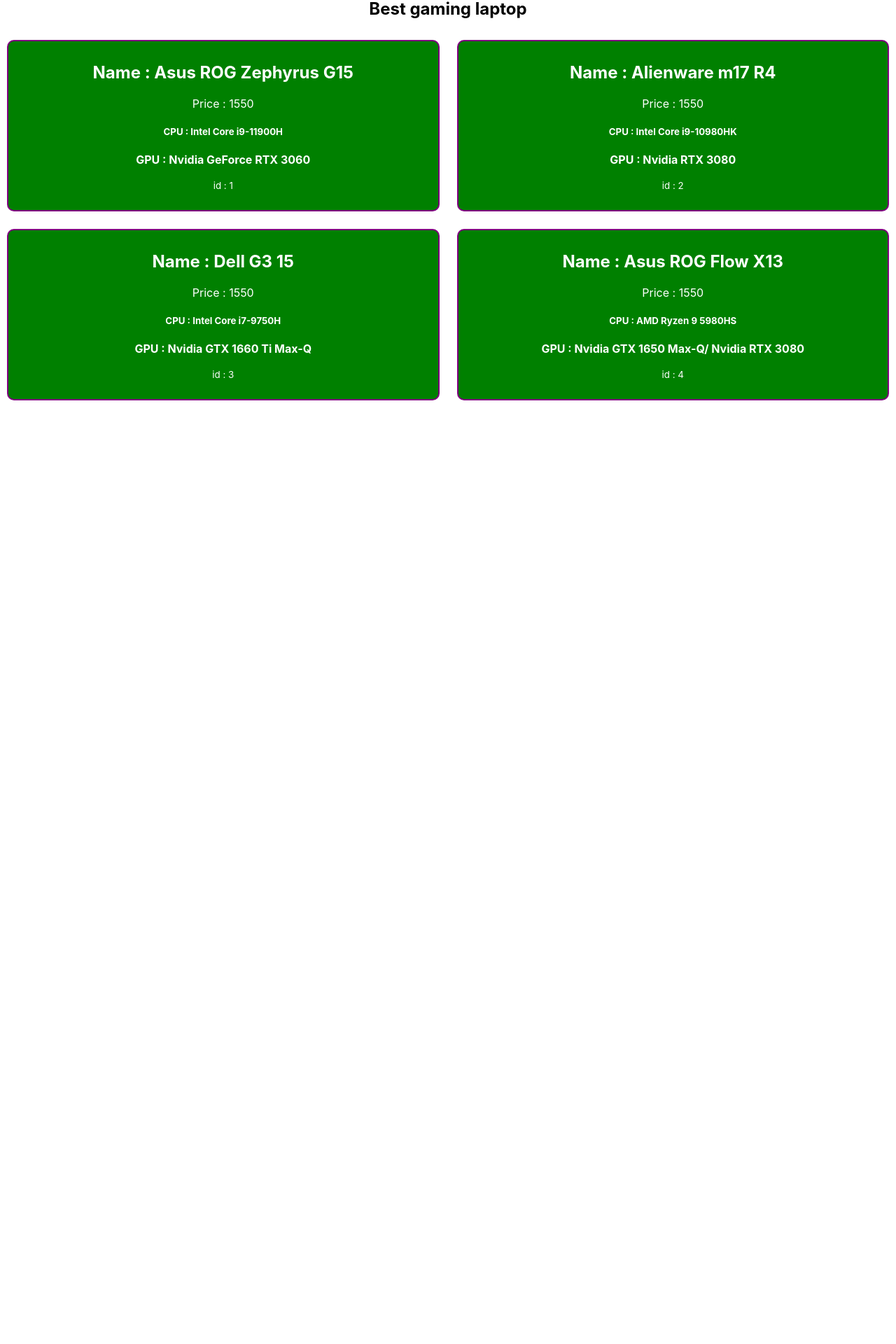
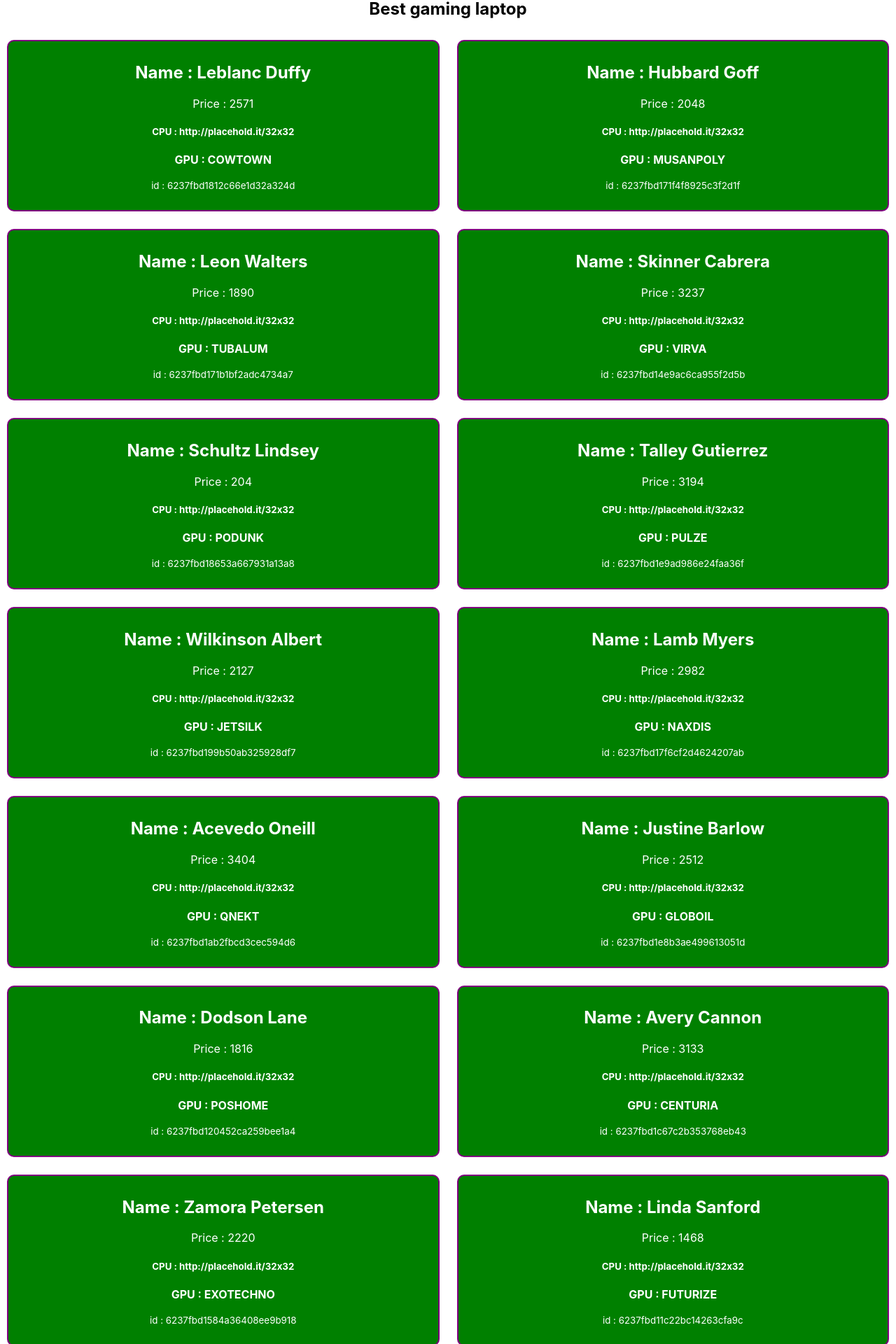
Before and after one commit to EmtiazHossainE2/milestone-8-react, a React (Create React App) app in the folder modules-data-storage/: page / in a window 1280 px wide. Shown: the part 71-1991 px from the top of the page at 70% size. Before the commit the page ends 800 px from the top, so only its background shows below. Built offline with nearby package versions, Linux system fonts and the light colour scheme.

Commit message:
data generator

```diff
--- /dev/null
+++ b/modules-data-storage/public/data.json
@@ -0,0 +1,100 @@
+[
+    {
+        "id": "6237fbd1812c66e1d32a324d",
+        "picture": "http://placehold.it/32x32",
+        "price": 2571,
+        "name": "Leblanc Duffy",
+        "company": "COWTOWN"
+    },
+    {
+        "id": "6237fbd171f4f8925c3f2d1f",
+        "picture": "http://placehold.it/32x32",
+        "price": 2048,
+        "name": "Hubbard Goff",
+        "company": "MUSANPOLY"
+    },
+    {
+        "id": "6237fbd171b1bf2adc4734a7",
+        "picture": "http://placehold.it/32x32",
+        "price": 1890,
+        "name": "Leon Walters",
+        "company": "TUBALUM"
+    },
+    {
+        "id": "6237fbd14e9ac6ca955f2d5b",
+        "picture": "http://placehold.it/32x32",
+        "price": 3237,
+        "name": "Skinner Cabrera",
+        "company": "VIRVA"
+    },
+    {
+        "id": "6237fbd18653a667931a13a8",
+        "picture": "http://placehold.it/32x32",
+        "price": 204,
+        "name": "Schultz Lindsey",
+        "company": "PODUNK"
+    },
+    {
+        "id": "6237fbd1e9ad986e24faa36f",
+        "picture": "http://placehold.it/32x32",
+        "price": 3194,
+        "name": "Talley Gutierrez",
+        "company": "PULZE"
+    },
+    {
+        "id": "6237fbd199b50ab325928df7",
+        "picture": "http://placehold.it/32x32",
+        "price": 2127,
+        "name": "Wilkinson Albert",
+        "company": "JETSILK"
+    },
+    {
+        "id": "6237fbd17f6cf2d4624207ab",
+        "picture": "http://placehold.it/32x32",
+        "price": 2982,
+        "name": "Lamb Myers",
+        "company": "NAXDIS"
+    },
+    {
+        "id": "6237fbd1ab2fbcd3cec594d6",
+        "picture": "http://placehold.it/32x32",
+        "price": 3404,
+        "name": "Acevedo Oneill",
+        "company": "QNEKT"
+    },
+    {
+        "id": "6237fbd1e8b3ae499613051d",
+        "picture": "http://placehold.it/32x32",
+        "price": 2512,
+        "name": "Justine Barlow",
+        "company": "GLOBOIL"
+    },
+    {
+        "id": "6237fbd120452ca259bee1a4",
+        "picture": "http://placehold.it/32x32",
+        "price": 1816,
+        "name": "Dodson Lane",
+        "company": "POSHOME"
+    },
+    {
+        "id": "6237fbd1c67c2b353768eb43",
+        "picture": "http://placehold.it/32x32",
+        "price": 3133,
+        "name": "Avery Cannon",
+        "company": "CENTURIA"
+    },
+    {
+        "id": "6237fbd1584a36408ee9b918",
+        "picture": "http://placehold.it/32x32",
+        "price": 2220,
+        "name": "Zamora Petersen",
+        "company": "EXOTECHNO"
+    },
+    {
+        "id": "6237fbd11c22bc14263cfa9c",
+        "picture": "http://placehold.it/32x32",
+        "price": 1468,
+        "name": "Linda Sanford",
+        "company": "FUTURIZE"
+    }
+]
--- a/modules-data-storage/src/components/Laptop/Laptop.js
+++ b/modules-data-storage/src/components/Laptop/Laptop.js
@@ -2,13 +2,13 @@
 import './Laptop.css'
 
 const Laptop = (props) => {
-    const { name, price, CPU, GPU, id } = props.laptop
+    const { name, price, picture, company, id } = props.laptop
     return (
         <div className='single-laptop'>
             <h2>Name : {name}</h2>
             <p>Price : {price}</p>
-            <h5>CPU : {CPU}</h5>
-            <strong>GPU : {GPU}</strong>
+            <h5>CPU : {picture}</h5>
+            <strong>GPU : {company}</strong>
             <p><small>id : {id}</small></p>
         </div>
     );
--- a/modules-data-storage/src/components/Laptops/Laptops.js
+++ b/modules-data-storage/src/components/Laptops/Laptops.js
@@ -1,13 +1,19 @@
-import React from 'react';
+import React, { useEffect, useState } from 'react';
 import Laptop from '../Laptop/Laptop';
 import './Laptops.css'
 const Laptops = () => {
-    const laptops = [
-        { name: 'Asus ROG Zephyrus G15', price: '1550', GPU: '  Nvidia GeForce RTX 3060', CPU: 'Intel Core i9-11900H', id: '1' },
-        { name: 'Alienware m17 R4', price: '1550', GPU: ' Nvidia RTX 3080', CPU: 'Intel Core i9-10980HK', id: '2' },
-        { name: 'Dell G3 15', price: '1550', GPU: ' Nvidia GTX 1660 Ti Max-Q', CPU: ' Intel Core i7-9750H', id: '3' },
-        { name: 'Asus ROG Flow X13', price: '1550', GPU: ' Nvidia GTX 1650 Max-Q/ Nvidia RTX 3080', CPU: ' AMD Ryzen 9 5980HS', id: '4' }
-    ]
+    // const laptops = [
+    //     { name: 'Asus ROG Zephyrus G15', price: '1550', GPU: '  Nvidia GeForce RTX 3060', CPU: 'Intel Core i9-11900H', id: '1' },
+    //     { name: 'Alienware m17 R4', price: '1550', GPU: ' Nvidia RTX 3080', CPU: 'Intel Core i9-10980HK', id: '2' },
+    //     { name: 'Dell G3 15', price: '1550', GPU: ' Nvidia GTX 1660 Ti Max-Q', CPU: ' Intel Core i7-9750H', id: '3' },
+    //     { name: 'Asus ROG Flow X13', price: '1550', GPU: ' Nvidia GTX 1650 Max-Q/ Nvidia RTX 3080', CPU: ' AMD Ryzen 9 5980HS', id: '4' }
+    // ]
+    const [laptops, setLaptops] = useState([])
+    useEffect(() => {
+        fetch('data.json')
+            .then(res => res.json())
+            .then(data => setLaptops(data))
+    }, [])
     return (
         <div>
             <h2>Best gaming laptop</h2>
```
